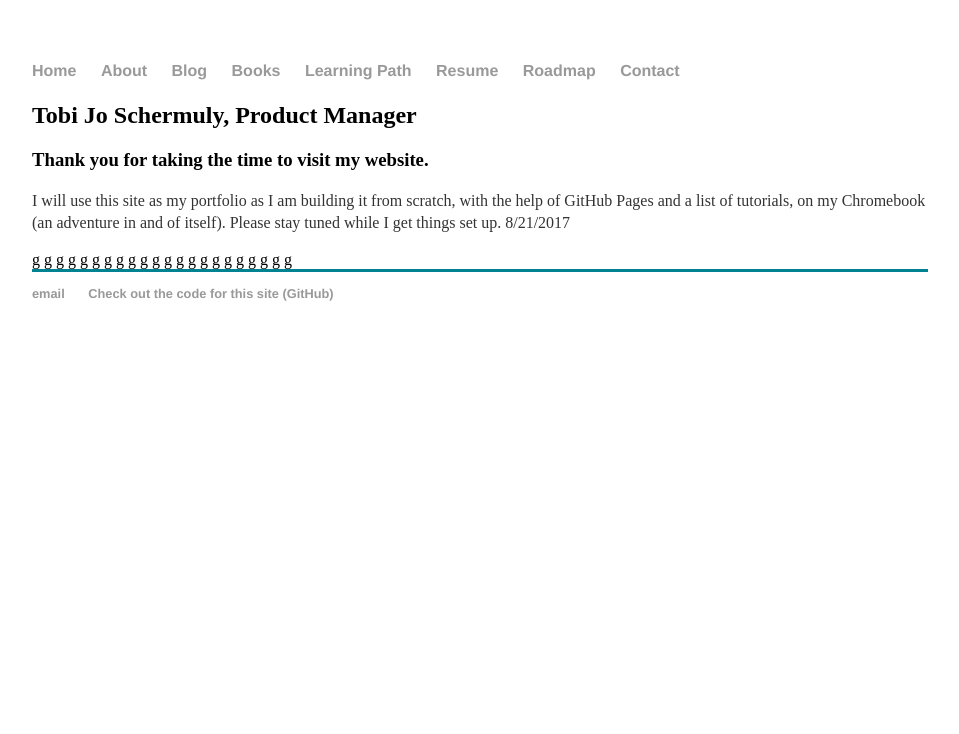
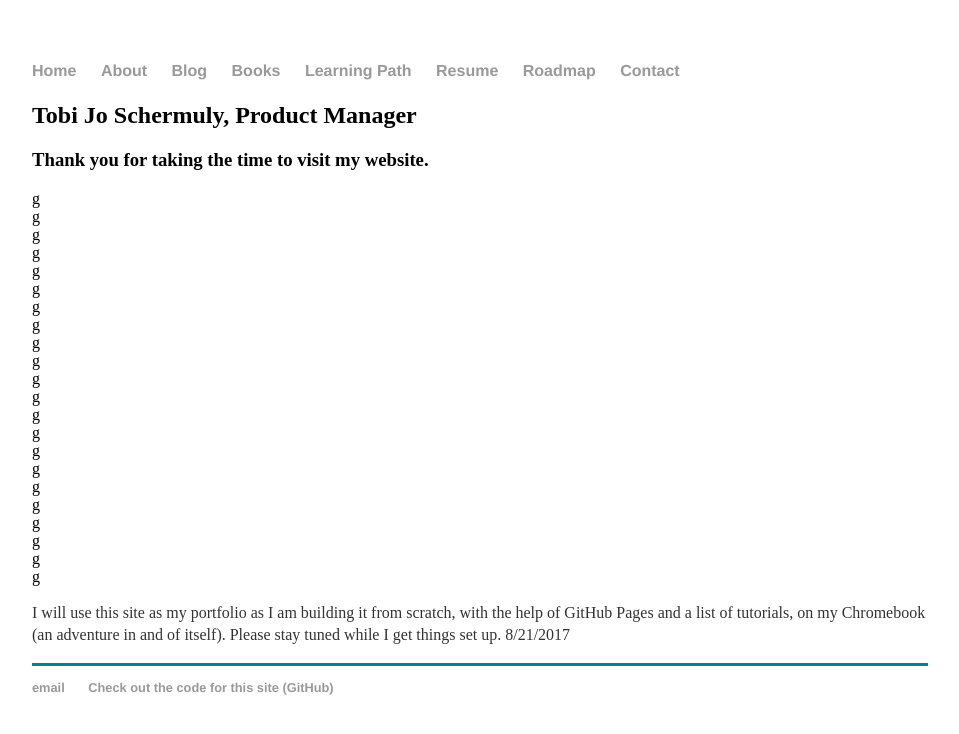
Before and after one commit to t0biasj0seph/t0biasj0seph, a Jekyll site: the page built from index.html, in a window 1280 px wide. Shown: the top 734 px of the page, without its empty margins (160-1119 px from the left). Built offline with Jekyll 4.4.1, drawn with Linux system fonts in a browser that asks for light colours.

```diff
--- a/index.html
+++ b/index.html
@@ -5,27 +5,27 @@ title: Tobi Jo Schermuly, Product Manager
 <div class="background-img">
   <h2>{{ page.title }}</h2>
   <h3>Thank you for taking the time to visit my website.</h3>
+<div>g</div>
+<div>g</div>
+<div>g</div>
+<div>g</div>
+<div>g</div>
+<div>g</div>
+<div>g</div>
+<div>g</div>
+<div>g</div>
+<div>g</div>
+<div>g</div>
+<div>g</div>
+<div>g</div>
+<div>g</div>
+<div>g</div>
+<div>g</div>
+<div>g</div>
+<div>g</div>
+<div>g</div>
+<div>g</div>
+<div>g</div>
+<div>g</div>
     <p>I will use this site as my portfolio as I am building it from scratch, with the help of GitHub Pages and a list of tutorials, on my Chromebook (an adventure in and of itself). Please stay tuned while I get things set up. 8/21/2017</p>
-g
-g
-g
-g
-g
-g
-g
-g
-g
-g
-g
-g
-g
-g
-g
-g
-g
-g
-g
-g
-g
-g
 </div>
```
